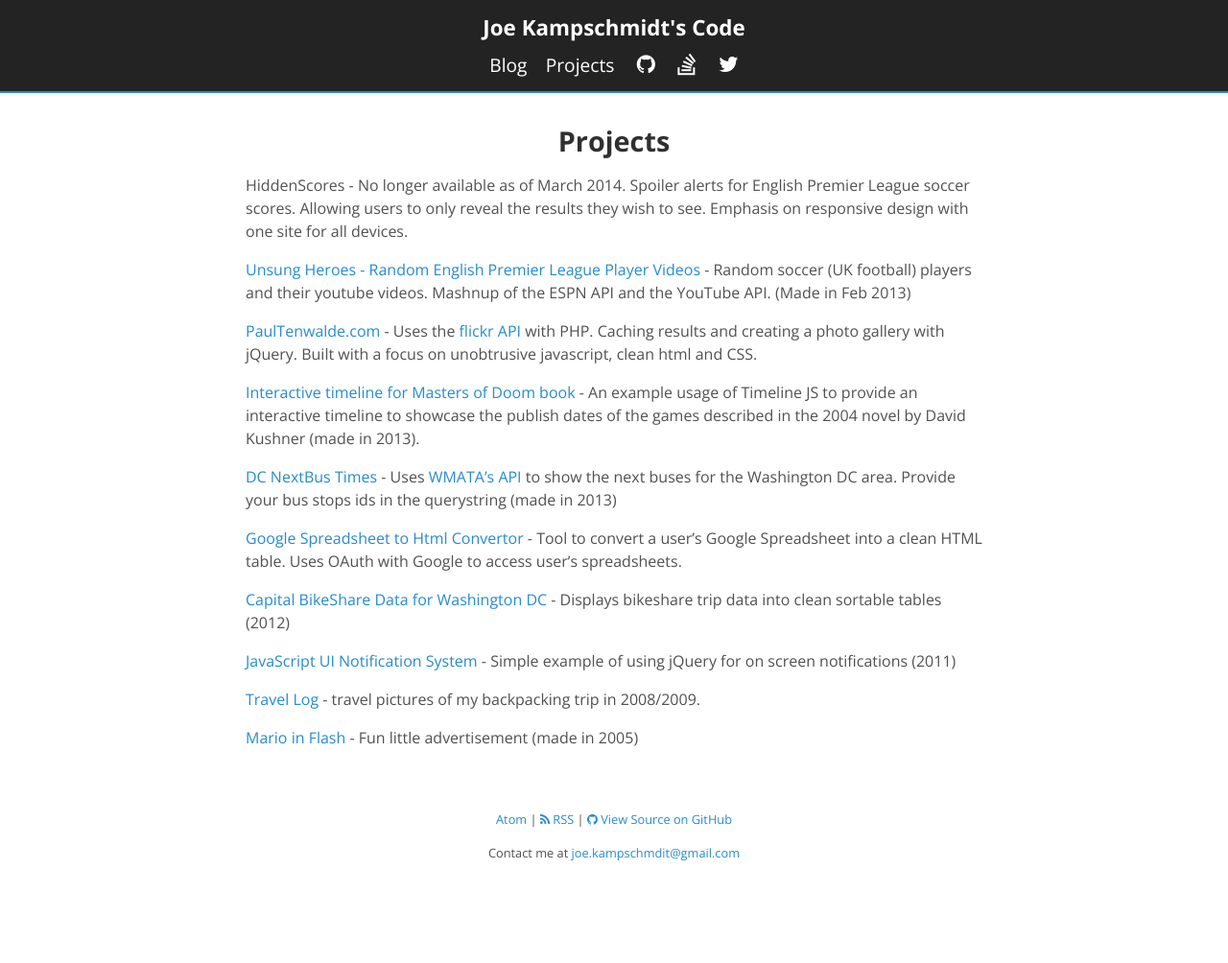
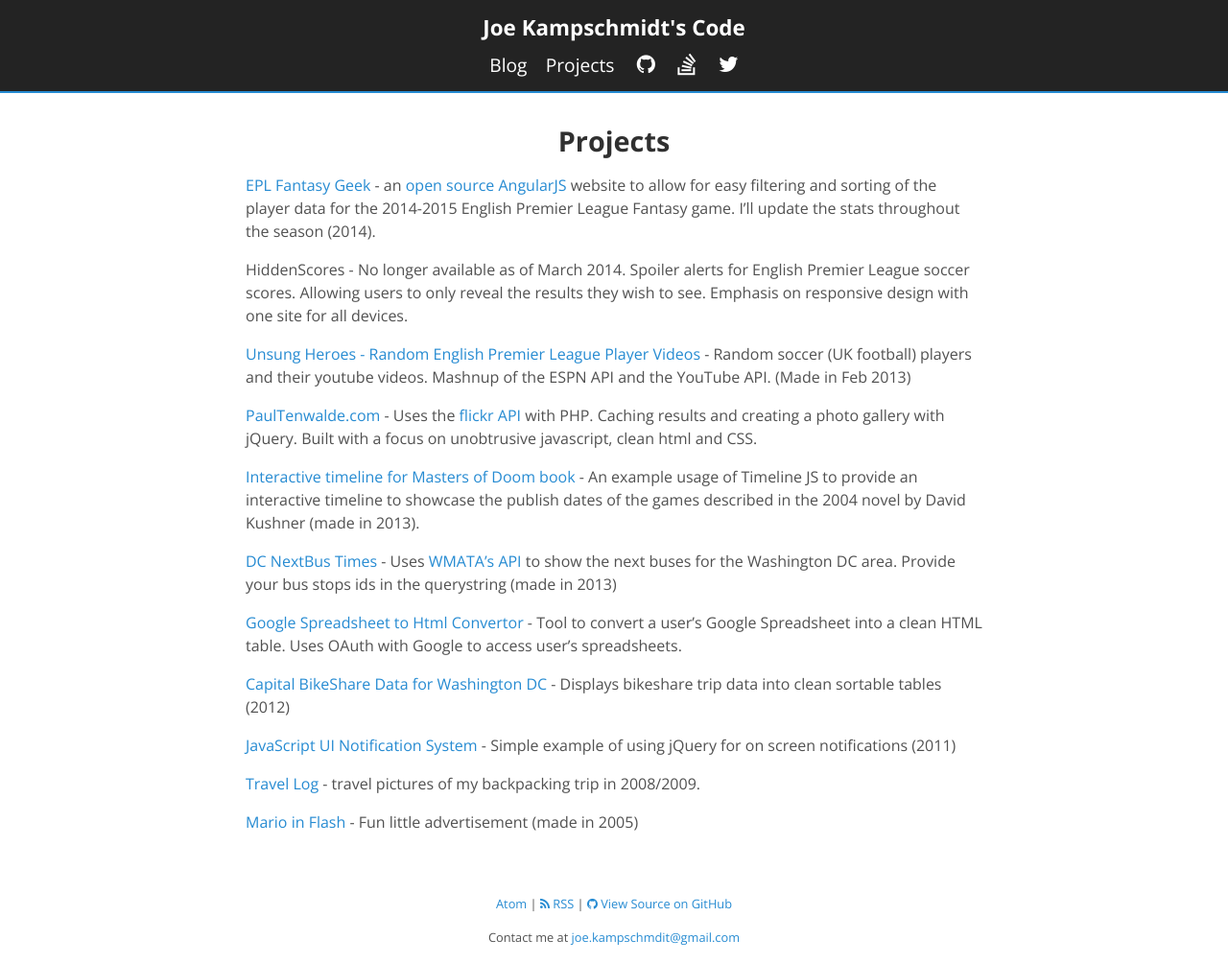
Before and after one commit to jokecamp/jokecamp.com, a Jekyll site: the page built from projects.md, in a window 1280 px wide. Shown: the whole page at 96% size. Built offline with Jekyll 4.4.1, drawn with Linux system fonts in a browser that asks for light colours; nearby versions of some CDN libraries; Markdown is read by kramdown in place of the engine named in the settings; before the commit the page ends 916 px from its top, so only the background shows below that.

Commit message:
Added new project to the list

```diff
--- a/projects.md
+++ b/projects.md
@@ -8,6 +8,8 @@ sitemap:
   priority: .8
 
 ---
+
+ - [EPL Fantasy Geek](http://www.jokecamp.com/lab/epl-fantasy) - an [open source AngularJS](https://github.com/jokecamp/Angular-FantasyEpl) website to allow for easy filtering and sorting of the player data for the 2014-2015 English Premier League Fantasy game. I'll update the stats throughout the season (2014).
 
  - HiddenScores - No longer available as of March 2014. Spoiler alerts for English Premier League soccer scores. Allowing users to only reveal the results they wish to see. Emphasis on responsive design with one site for all devices.
 
```
Also changed, not shown: 3 other files.
